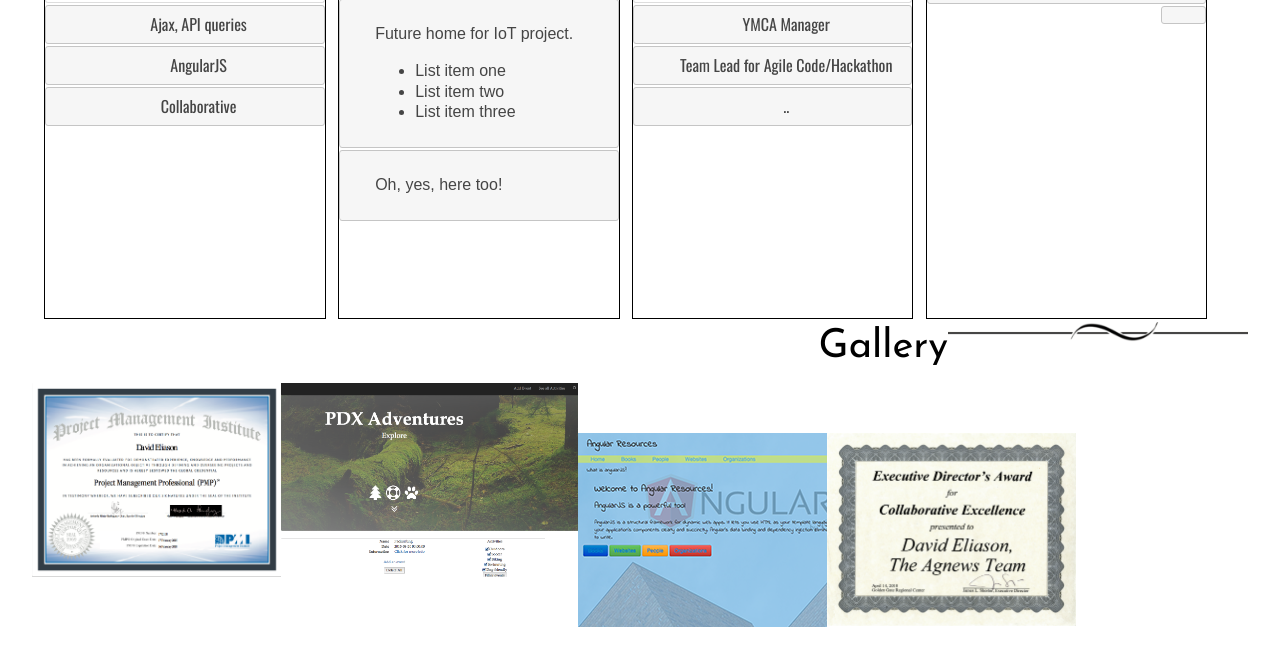
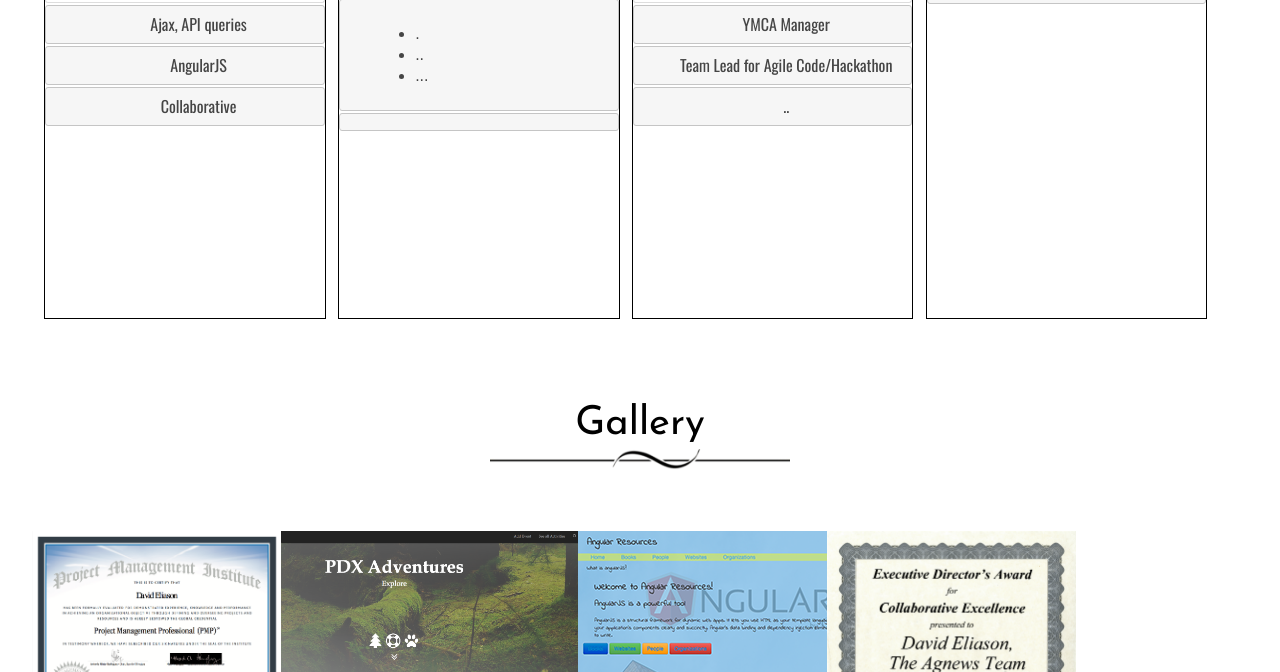
Before and after one commit to davideliason/deliason, a plain HTML site: page index.html in a window 1280 px wide. Shown: the part 2388-3060 px from the top of the page. Drawn offline with nearby package versions, Linux system fonts and the light colour scheme; a web font is replaced by a local one.

Commit message:
OTG, found the css bug for Gallery heading being centered

```diff
--- a/css/style.css
+++ b/css/style.css
@@ -318,13 +318,11 @@ ul.built { list-style: none; margin: 0 auto; width: 730px; }
 	background-color: #fff;
 	color: #333333;
 	margin: 0 auto;
+	overflow: hidden;
 	padding: 80px 0;
 }
 
-#slide4 h2 {
-	float: left;
 
-}
 
 #slide5{
 	background: url(../img/slide5.jpg) 50% 0 no-repeat fixed;
--- a/index.html
+++ b/index.html
@@ -187,19 +187,17 @@
 							  </div>
 							  <div>
 							    <p>
-							       Future home for IoT project.
 							    </p>
 							    <ul>
-							      <li>List item one</li>
-							      <li>List item two</li>
-							      <li>List item three</li>
+							      <li>.</li>
+							      <li>..</li>
+							      <li>...</li>
 							    </ul>
 							  </div>
+
 							  <h3>...</h3>
 							  <div>
-							    <p>
-							        Oh, yes, here too!
-							    </p>
+
 							  </div>
 
 						  </div> <!-- end accordion area -->
@@ -272,7 +270,7 @@
 							       <ul>
 							         <li>UC Berkeley, BA</li>
 							         <li><a href="http://www.epicodus.com"> Epicodus </a>Coding Bootcamp</li>
-							         <li><a href="http://www.psr.edu">PSR</a>, M.Div <a style="float: right; display: block;" class="example-image-link" href="./img/PSR Diploma.jpg" data-lightbox="example-set" data-title=""><img class="example-image" src="./img/PSR Diploma_50.png" alt="2010 GGRC Collaborative Excellence Award" /></li>
+							         <li><a href="http://www.psr.edu">PSR</a>, M.Div <a style="float: right; display: block;" class="example-image-link" href="./img/PSR Diploma.jpg" data-lightbox="example-set" data-title=""><img class="example-image" src="./img/PSR Diploma_50.png" alt="2010 GGRC Collaborative Excellence Award"></a></li>
 							         <p class="clear"></p>
 							       </ul>
 							    </p>
@@ -297,7 +295,6 @@
 					      <a class="example-image-link" href="./img/GGRC_Collaborative.jpg" data-lightbox="example-set" data-title="Click anywhere outside the image or the X to the right to close."><img class="example-image" src="./img/GGRC_Collaborative_249_149.png" alt="2010 GGRC Collaborative Excellence Award" /></a>
 					       <a class="example-image-link" href="./img/UCSF 2009 Volunteer Award.jpg" data-lightbox="example-set" data-title="Click anywhere outside the image or the X to the right to close."><img class="example-image" src="./img/UCSF 2009 Volunteer Award_250.png" alt="2010 GGRC Collaborative Excellence Award" /></a>
 					      <!--  <a class="example-image-link" href="./img/PSR Diploma.jpg" data-lightbox="example-set" data-title="Click anywhere outside the image or the X to the right to close."><img class="example-image" src="./img/PSR Diploma_250.png" alt="2010 GGRC Collaborative Excellence Award" /></a> -->
-				      </div>
 				      </div>
 		     </div>
 		 </div>
```
Lines whose indentation alone changed are shown as unchanged.
